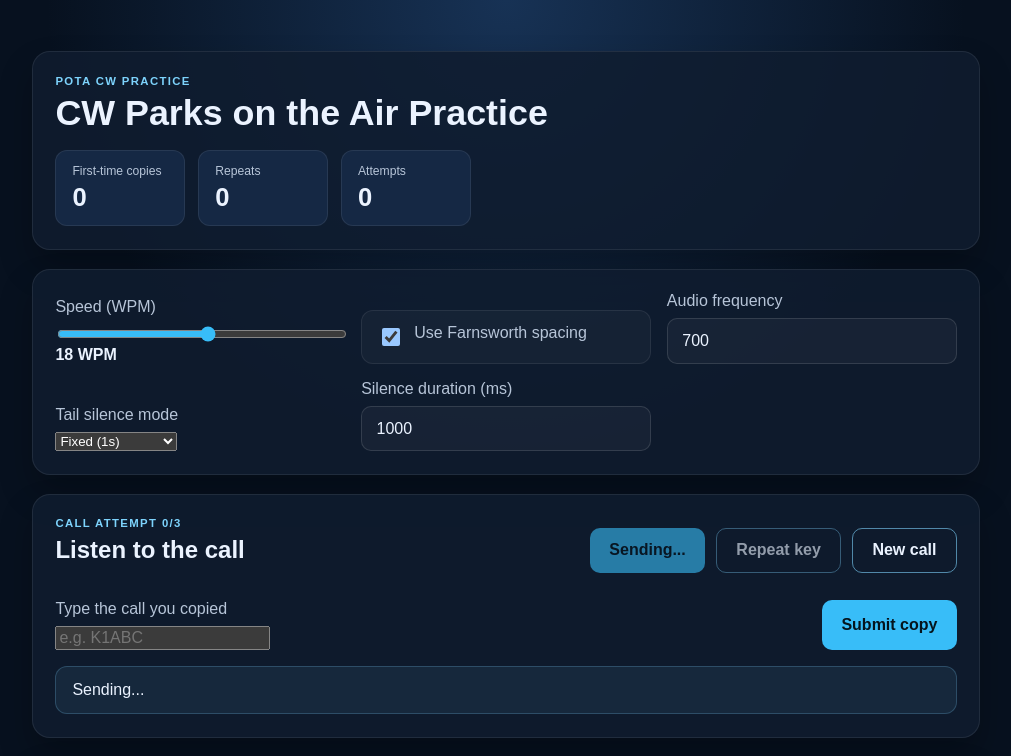
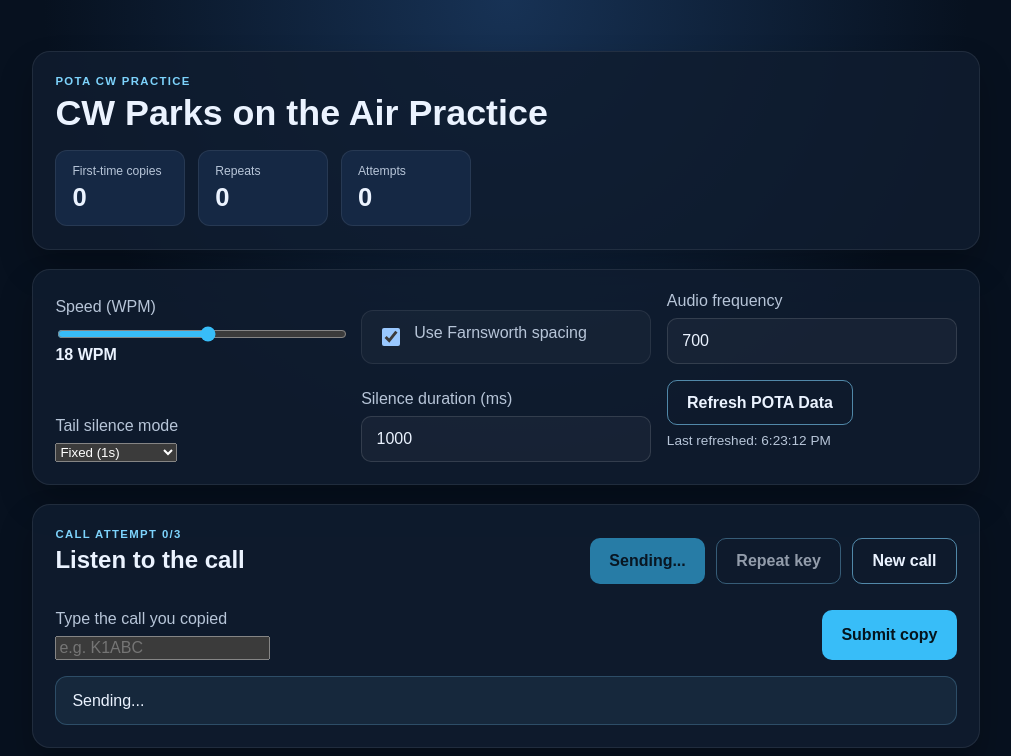
Before and after one commit to w0anm/cw-pota-practice, a Next.js app: page / in a window 1280 px wide. Shown: the top 756 px of the page, without its empty margins (134-1145 px from the left). Built offline with nearby package versions, Linux system fonts and the light colour scheme; no server answers.

Commit message:
Add refresh button and park info display to main practice page

```diff
--- a/app/page.tsx
+++ b/app/page.tsx
@@ -2,7 +2,7 @@
 
 import { useEffect, useMemo, useRef, useState } from 'react';
 import { playMorseAudio, type MorseSettings } from '@/lib/cw';
-import { callDatabase } from '@/lib/callDatabase';
+import { loadPOTACallDatabase, getCallDatabase, type CallRecord } from '@/lib/callDatabase';
 
 const initialSettings: MorseSettings = {
   wpm: 18,
@@ -13,12 +13,13 @@
 };
 
 function getRandomCall() {
-  return callDatabase[Math.floor(Math.random() * callDatabase.length)];
+  const db = getCallDatabase();
+  return db[Math.floor(Math.random() * db.length)];
 }
 
 export default function HomePage() {
   const [settings, setSettings] = useState<MorseSettings>(initialSettings);
-  const [currentCall, setCurrentCall] = useState(getRandomCall());
+  const [currentCall, setCurrentCall] = useState<CallRecord>(getRandomCall());
   const [userInput, setUserInput] = useState('');
   const [status, setStatus] = useState('Ready for the next call');
   const [firstTimeCorrect, setFirstTimeCorrect] = useState(0);
@@ -29,6 +30,8 @@
   const [callAttempts, setCallAttempts] = useState(0);
   const [missedCall, setMissedCall] = useState<string | null>(null);
   const [sendCooldown, setSendCooldown] = useState(false);
+  const [isRefreshing, setIsRefreshing] = useState(false);
+  const [lastRefreshTime, setLastRefreshTime] = useState<string | null>(null);
   const playbackRef = useRef<(() => void) | null>(null);
 
   useEffect(() => {
@@ -37,6 +40,17 @@
         playbackRef.current();
       }
     };
+  }, []);
+
+  // Load POTA data on mount
+  useEffect(() => {
+    const initializePOTA = async () => {
+      await loadPOTACallDatabase();
+      // Refresh the current call to potentially use POTA data
+      setCurrentCall(getRandomCall());
+      setLastRefreshTime(new Date().toLocaleTimeString());
+    };
+    initializePOTA();
   }, []);
 
   useEffect(() => {
@@ -60,9 +74,28 @@
   }, [currentCall, settings]);
 
   const callListText = useMemo(
-    () => callDatabase.map((item) => item.callsign).join(', '),
+    () => getCallDatabase().map((item) => item.callsign).join(', '),
     []
   );
+
+  const handleRefreshPOTA = async () => {
+    setIsRefreshing(true);
+    setStatus('Refreshing POTA data...');
+    try {
+      await loadPOTACallDatabase(true); // Force refresh
+      setCurrentCall(getRandomCall());
+      setStatus('POTA data refreshed');
+      setLastRefreshTime(new Date().toLocaleTimeString());
+      setTimeout(() => {
+        setStatus('Ready to copy');
+      }, 1500);
+    } catch (error) {
+      setStatus('Failed to refresh POTA data');
+      console.error(error);
+    } finally {
+      setIsRefreshing(false);
+    }
+  };
 
   const playCurrentCall = () => {
     if (isPlaying || sendCooldown) return;
@@ -233,6 +266,21 @@
               />
             </label>
           )}
+
+          <div>
+            <button
+              onClick={handleRefreshPOTA}
+              disabled={isRefreshing}
+              className="secondary"
+            >
+              {isRefreshing ? 'Refreshing...' : 'Refresh POTA Data'}
+            </button>
+            {lastRefreshTime && (
+              <p style={{ fontSize: '0.85rem', color: 'var(--muted)', marginTop: '0.5rem' }}>
+                Last refreshed: {lastRefreshTime}
+              </p>
+            )}
+          </div>
         </div>
       </section>
 
@@ -241,6 +289,11 @@
           <div>
             <p className="eyebrow">Call attempt {callAttempts}/3</p>
             <h2>Listen to the call</h2>
+            {currentCall.parkCode && (
+              <p style={{ fontSize: '0.95rem', color: 'var(--primary)', marginTop: '0.5rem' }}>
+                {currentCall.location} ({currentCall.parkCode})
+              </p>
+            )}
           </div>
           <div className="button-stack">
             <button onClick={playCurrentCall} disabled={isPlaying || sendCooldown}>
```
